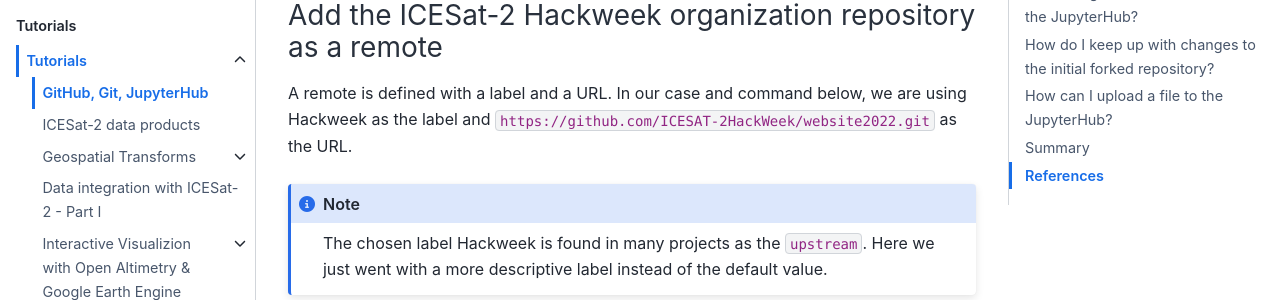
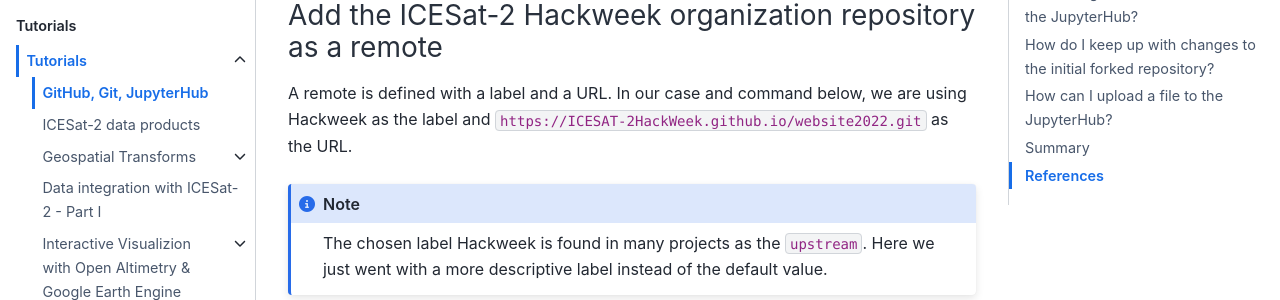
Before and after one commit to ICESAT-2HackWeek/website2022, a Jupyter Book: the page built from book/tutorials/jupyter.md, in a window 1280 px wide and 900 px high, scrolled down 4939 px. Shown: the part 148-448 px from the top of the window. Built offline with Jupyter Book 1.0.4 settings and Sphinx 7.4.7 and the Sphinx Book theme 1.1.4, drawn with Linux system fonts in a browser that asks for light colours; pages that are not in the unit, such as notebooks, are missing from menus; some of the changed lines change nothing that is shown.

Commit message:
Tutorial - git; Fix substitutes
This is the suggested way to use substitutes with codeblocks from the
docs using links that can also be used for codeblocks:
https://jupyterbook.org/content/content-blocks.html?highlight=substitutions#using-substitutions-in-links

````diff
--- a/book/tutorials/jupyter.md
+++ b/book/tutorials/jupyter.md
@@ -173,7 +173,7 @@ for a git repository.
 ### Add the {{hackweek}} organization repository as a remote
 
 A remote is defined with a label and a URL. In our case and command below,
-we are using Hackweek as the label and `https://github.com/ICESAT-2HackWeek/website2022.git`
+we are using Hackweek as the label and {{ '`{url}.git`'.format(url=website_url) }}
 as the URL.
 
 ```{Note}
````
